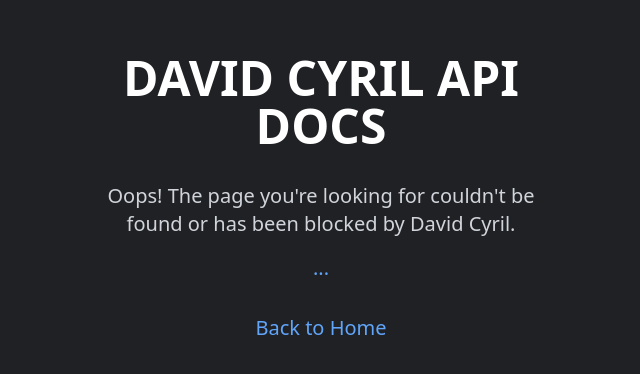
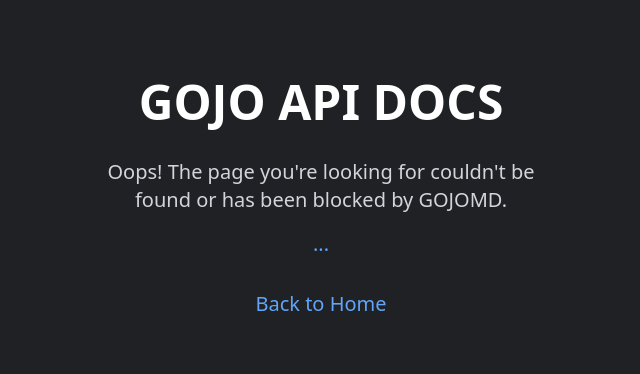
Before and after one commit to Sayurami/Web-api, a website: page public/404/index.html in a window 1280 px wide. Shown: the part 202-576 px from the top of the page, without its empty margins (319-959 px from the left). Drawn offline with nearby package versions, Linux system fonts and the light colour scheme.

Commit message:
Update index.html

```diff
--- a/public/404/index.html
+++ b/public/404/index.html
@@ -3,7 +3,7 @@
 <head>
   <meta charset="UTF-8">
   <meta name="viewport" content="width=device-width, initial-scale=1.0">
-  <title>DAVID CYRIL API</title>
+  <title>GOJO MD API</title>
   <link href="https://cdn.jsdelivr.net/npm/tailwindcss@2.2.19/dist/tailwind.min.css" rel="stylesheet">
   <style>
     body {
@@ -30,8 +30,8 @@
 <body>
   <div class="min-h-screen flex items-center justify-center">
     <div class="max-w-md w-full text-center">
-      <h1 class="text-5xl font-bold text-white mb-8">DAVID CYRIL API DOCS</h1>
-      <p class="text-xl text-gray-300 mb-4 fadeIn">Oops! The page you're looking for couldn't be found or has been blocked by David Cyril.</p>
+      <h1 class="text-5xl font-bold text-white mb-8">GOJO API DOCS</h1>
+      <p class="text-xl text-gray-300 mb-4 fadeIn">Oops! The page you're looking for couldn't be found or has been blocked by GOJOMD.</p>
       <div class="text-blue-400 text-xl mb-8">
         <span class="blink">.</span><span class="blink">.</span><span class="blink">.</span>
       </div>
```
